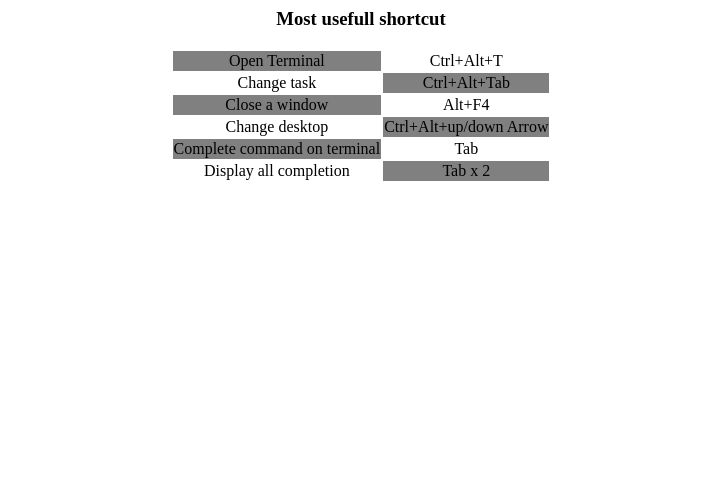
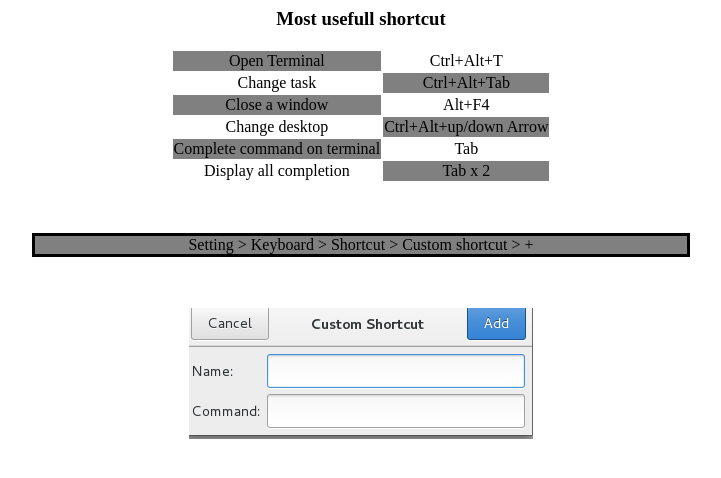
Before and after one commit to Yanismdz/Shortcut, a plain HTML site: page index.html in a window 1280 px wide. Shown: the whole page, without its empty margins (279-1000 px from the left). Drawn offline with Linux system fonts and the light colour scheme.

Commit message:
Add a icture

```diff
--- a/index.html
+++ b/index.html
@@ -5,8 +5,8 @@
 	<meta charset="utf-8" />
     </head>
     <body>
-	<h3>Most usefull shortcut</h3>
-	<tbody>
+	<div>
+	    <h3>Most usefull shortcut</h3>
 	    <table>
 	    	<tr>
 		    <td class="ok">Open Terminal</td>
@@ -33,6 +33,8 @@
 		    <td class="ok">Tab x 2</td>
 		</tr>
 	    </table>
-	</tbody>
+	    <p>Setting > Keyboard > Shortcut > Custom shortcut > +</p>
+	<img src="Short.png" class="screen"></img>
+	</div>
     </body>
 </html>
--- a/style.css
+++ b/style.css
@@ -2,6 +2,7 @@ h3
 {
     text-align: center;
 }
+
 tbody
 {
     text-align: center;
@@ -9,12 +10,31 @@ tbody
 table
 {
     border-collapse:collaps;
-
     margin-left:auto;
     margin-right:auto;
+    margin-bottom:4%;
 }
 
 .ok
 {
-    background-color: grey
+    background-color: grey;
 }
+
+p
+{
+
+    border: 3px solid black;
+    margin-left:24%;
+    margin-right:24%;
+    background-color: grey;
+    text-align: center;
+    margin-bottom:4%;
+}
+
+.screen
+{
+    margin-top: "10%";
+    margin-bottom: "10%";
+    display : block;
+    margin:auto;
+}
```
Also changed, not shown: Short.png (added).
